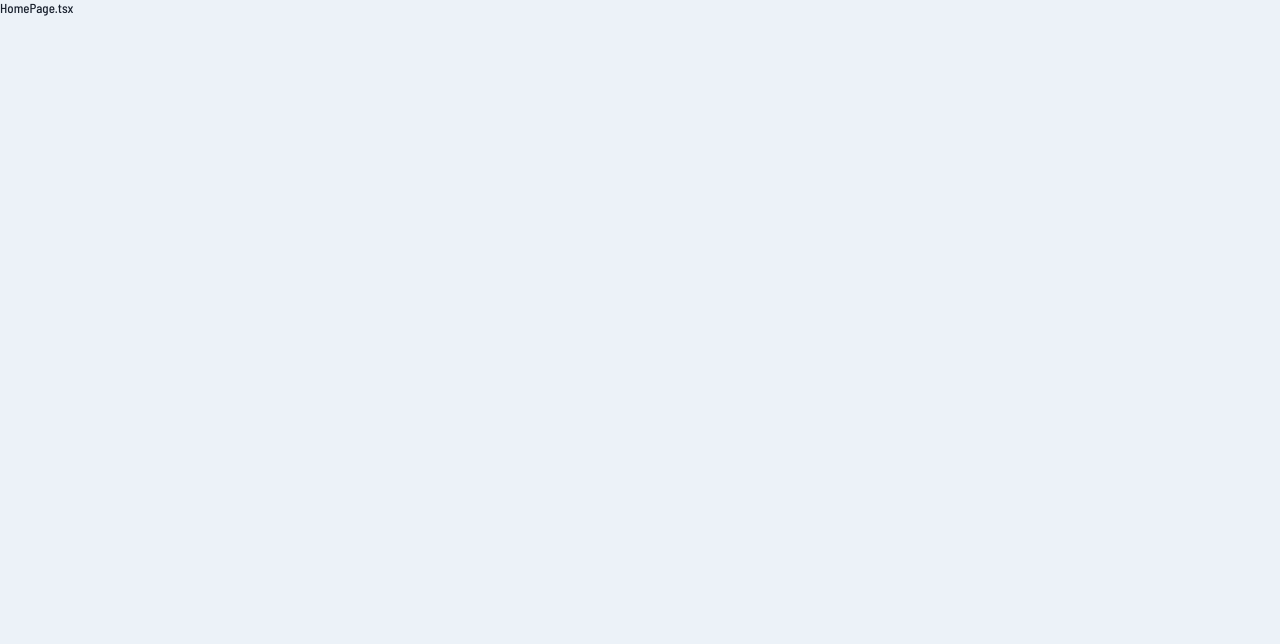
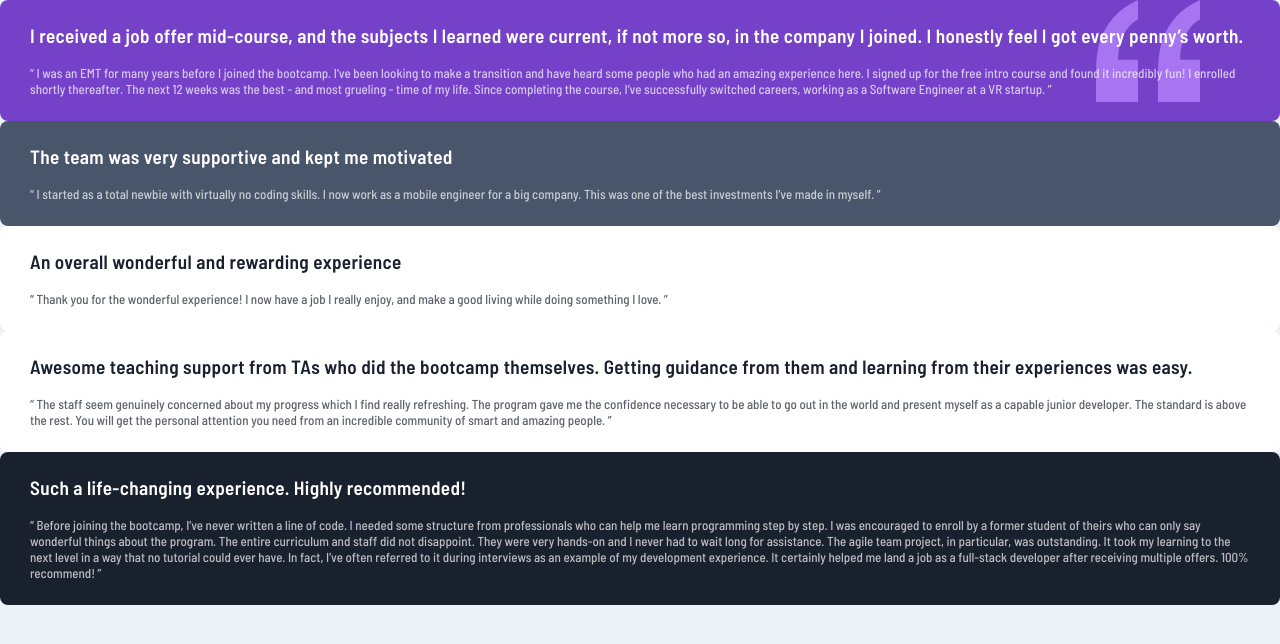
Before and after one commit to lethiandev/fm-testimonials, a Vue app: page / in a window 1280 px wide. Shown: the top 644 px of the page. Built offline with nearby package versions, Linux system fonts and the light colour scheme.

Commit message:
Add testimonials display on home page

```diff
--- a/src/pages/HomePage.tsx
+++ b/src/pages/HomePage.tsx
@@ -1,5 +1,8 @@
 import { defineComponent, ref } from 'vue'
 import Testimonial from '@/models/Testimonial'
+import TestimonialGrid from '@/components/TestimonialGrid'
+
+import layoutStyles from '@/scss/layout.module.scss'
 
 export default defineComponent({
   name: 'HomePage',
@@ -7,7 +10,13 @@ export default defineComponent({
     // Uses static json but can be used to fetch data
     const testimonials = ref<Testimonial[]>(sampleData)
 
-    return () => <div>HomePage.tsx</div>
+    return () => (
+      <main class={layoutStyles.containerMain}>
+        <div class={layoutStyles.containerMainWrapper}>
+          <TestimonialGrid testimonials={testimonials.value} />
+        </div>
+      </main>
+    )
   },
 })
 
```
